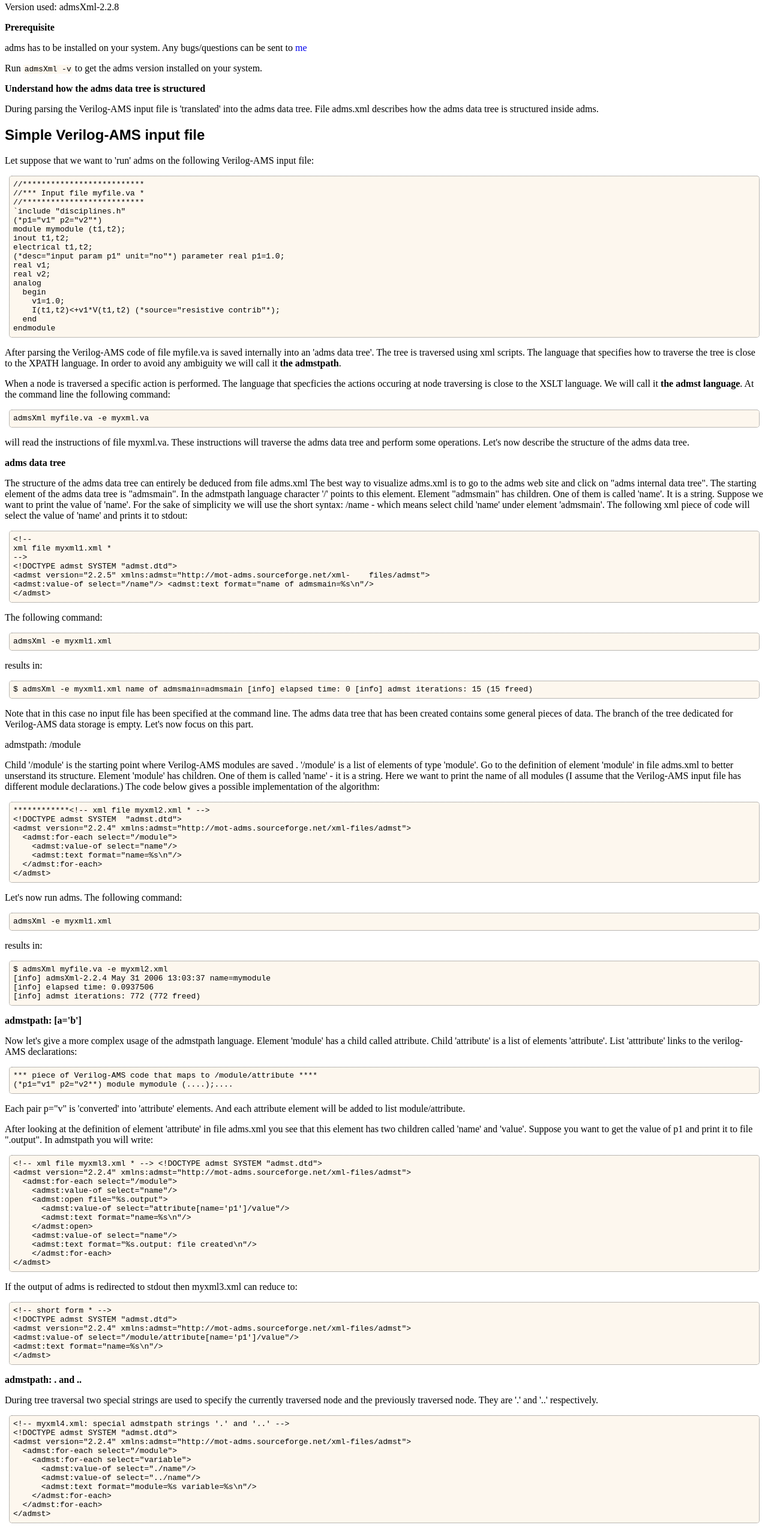
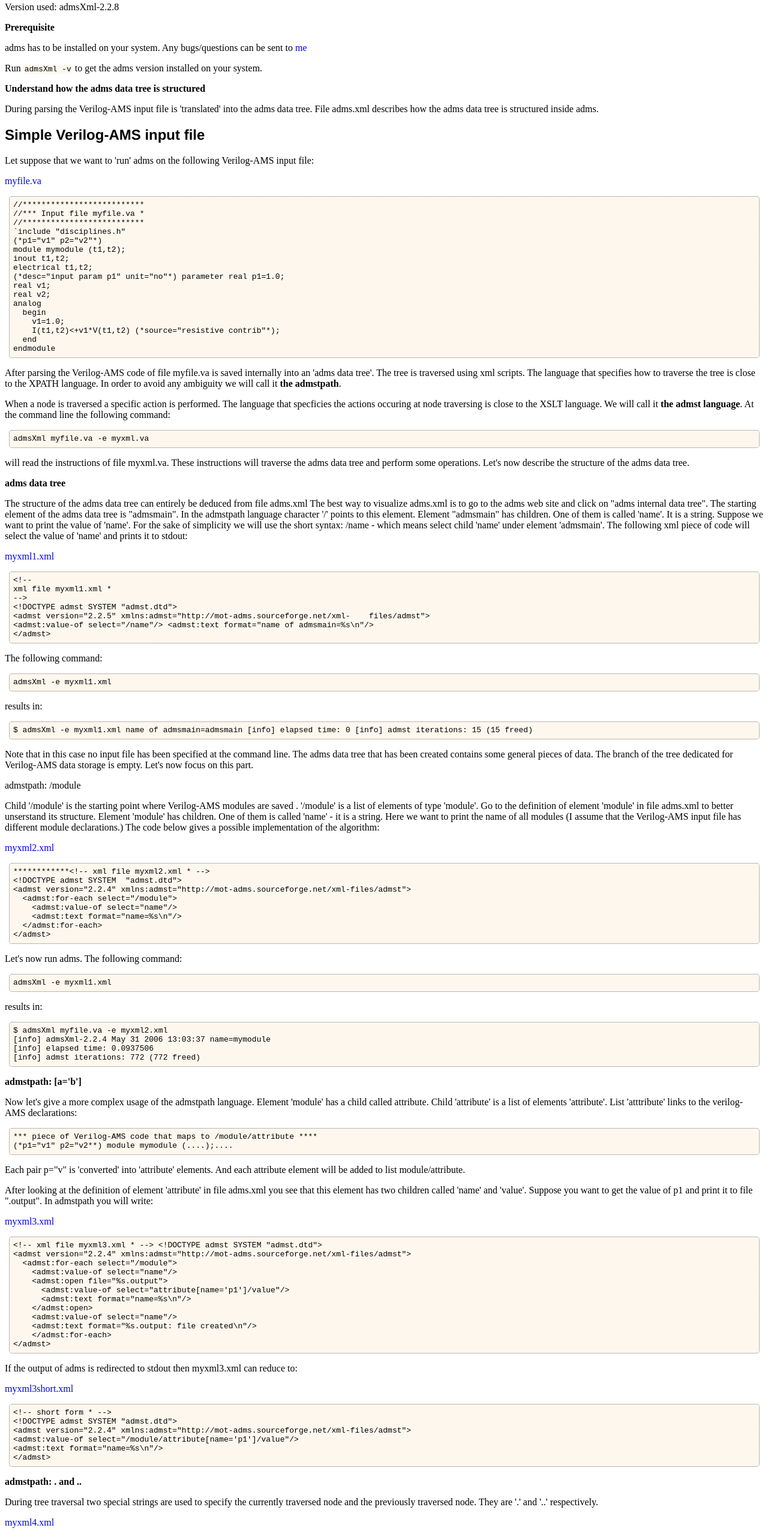
Before and after one commit to guitorri/adms.github.io, a plain HTML site: page Tutorials.html in a window 1280 px wide. Shown: the part 229-2782 px from the top of the page at 60% size. Drawn offline with Linux system fonts and the light colour scheme.

Commit message:
add link to tutorial xml files

```diff
--- a/Tutorials.html
+++ b/Tutorials.html
@@ -22,6 +22,7 @@
 <p>During parsing the Verilog-AMS input file is 'translated' into the adms data tree. File adms.xml describes how the adms data tree is structured inside adms.</p>
 <h2 id="simple-verilog-ams-input-file">Simple Verilog-AMS input file</h2>
 <p>Let suppose that we want to 'run' adms on the following Verilog-AMS input file:</p>
+<p><a href="tutorials/myfile.va">myfile.va</a></p>
 <pre><code>//**************************
 //*** Input file myfile.va *
 //**************************
@@ -45,6 +46,7 @@ endmodule</code></pre>
 <p>will read the instructions of file myxml.va. These instructions will traverse the adms data tree and perform some operations. Let's now describe the structure of the adms data tree.</p>
 <p><strong>adms data tree</strong></p>
 <p>The structure of the adms data tree can entirely be deduced from file adms.xml The best way to visualize adms.xml is to go to the adms web site and click on &quot;adms internal data tree&quot;. The starting element of the adms data tree is &quot;admsmain&quot;. In the admstpath language character '/' points to this element. Element &quot;admsmain&quot; has children. One of them is called 'name'. It is a string. Suppose we want to print the value of 'name'. For the sake of simplicity we will use the short syntax: /name - which means select child 'name' under element 'admsmain'. The following xml piece of code will select the value of 'name' and prints it to stdout:</p>
+<p><a href="tutorials/myxml1.xml">myxml1.xml</a></p>
 <pre><code>&lt;!--
 xml file myxml1.xml *
 --&gt;
@@ -59,6 +61,7 @@ xml file myxml1.xml *
 <p>Note that in this case no input file has been specified at the command line. The adms data tree that has been created contains some general pieces of data. The branch of the tree dedicated for Verilog-AMS data storage is empty. Let's now focus on this part.</p>
 <p>admstpath: /module</p>
 <p>Child '/module' is the starting point where Verilog-AMS modules are saved . '/module' is a list of elements of type 'module'. Go to the definition of element 'module' in file adms.xml to better unserstand its structure. Element 'module' has children. One of them is called 'name' - it is a string. Here we want to print the name of all modules (I assume that the Verilog-AMS input file has different module declarations.) The code below gives a possible implementation of the algorithm:</p>
+<p><a href="tutorials/myxml2.xml">myxml2.xml</a></p>
 <pre><code>************&lt;!-- xml file myxml2.xml * --&gt;
 &lt;!DOCTYPE admst SYSTEM  &quot;admst.dtd&quot;&gt;
 &lt;admst version=&quot;2.2.4&quot; xmlns:admst=&quot;http://mot-adms.sourceforge.net/xml-files/admst&quot;&gt;
@@ -80,6 +83,7 @@ xml file myxml1.xml *
 (*p1=&quot;v1&quot; p2=&quot;v2**) module mymodule (....);....</code></pre>
 <p>Each pair p=&quot;v&quot; is 'converted' into 'attribute' elements. And each attribute element will be added to list module/attribute.</p>
 <p>After looking at the definition of element 'attribute' in file adms.xml you see that this element has two children called 'name' and 'value'. Suppose you want to get the value of p1 and print it to file &quot;.output&quot;. In admstpath you will write:</p>
+<p><a href="tutorials/myxml3.xml">myxml3.xml</a></p>
 <pre><code>&lt;!-- xml file myxml3.xml * --&gt; &lt;!DOCTYPE admst SYSTEM &quot;admst.dtd&quot;&gt;
 &lt;admst version=&quot;2.2.4&quot; xmlns:admst=&quot;http://mot-adms.sourceforge.net/xml-files/admst&quot;&gt;
   &lt;admst:for-each select=&quot;/module&quot;&gt;
@@ -93,6 +97,7 @@ xml file myxml1.xml *
     &lt;/admst:for-each&gt;
 &lt;/admst&gt;</code></pre>
 <p>If the output of adms is redirected to stdout then myxml3.xml can reduce to:</p>
+<p><a href="tutorials/myxml3short.xml">myxml3short.xml</a></p>
 <pre><code>&lt;!-- short form * --&gt;
 &lt;!DOCTYPE admst SYSTEM &quot;admst.dtd&quot;&gt;
 &lt;admst version=&quot;2.2.4&quot; xmlns:admst=&quot;http://mot-adms.sourceforge.net/xml-files/admst&quot;&gt;
@@ -101,6 +106,7 @@ xml file myxml1.xml *
 &lt;/admst&gt;</code></pre>
 <p><strong>admstpath: . and ..</strong></p>
 <p>During tree traversal two special strings are used to specify the currently traversed node and the previously traversed node. They are '.' and '..' respectively.</p>
+<p><a href="tutorials/myxml4.xml">myxml4.xml</a></p>
 <pre><code>&lt;!-- myxml4.xml: special admstpath strings &#39;.&#39; and &#39;..&#39; --&gt;
 &lt;!DOCTYPE admst SYSTEM &quot;admst.dtd&quot;&gt;
 &lt;admst version=&quot;2.2.4&quot; xmlns:admst=&quot;http://mot-adms.sourceforge.net/xml-files/admst&quot;&gt;
@@ -124,6 +130,7 @@ module=mymodule variable=v2
 [info] admst iterations: 792 (792 freed)</code></pre>
 <p><strong>admstpath: global variables</strong></p>
 <p>Global variables are declared/set using the admst rule admst:variable. The declaration should occur just inside the <admst>...</admst> block. Values of variables are accessed using either <span class="math"><em>n</em><em>a</em><em>m</em><em>e</em> − <em>o</em><em>f</em> − <em>v</em><em>a</em><em>r</em><em>i</em><em>a</em><em>b</em><em>l</em><em>e</em><em>o</em><em>r</em></span>(name-of-variable). The syntax is:</p>
+<p><a href="tutorials/myxml5.xml">myxml5.xml</a></p>
 <pre><code>&lt;!-- xml file myxml5.xml using global variables --&gt;
 &lt;!DOCTYPE admst SYSTEM &quot;admst.dtd&quot;&gt;
 &lt;admst version=&quot;2.2.4&quot; xmlns:admst=&quot;http://mot-adms.sourceforge.net/xml-files/admst&quot;&gt;
@@ -140,6 +147,7 @@ module=mymodule variable=v2
 &lt;/admst&gt;</code></pre>
 <p><strong>admst:template</strong></p>
 <p>The admst language provides a mechanism to declare a sort of functions. Functions are actually named admst:template. Rule admst:template is used to declare new templates. And rule admst:apply-templates is used to call a given template. Using templates myxml5.xml can be rewritten as:</p>
+<p><a href="tutorials/myxml6.xml">myxml6.xml</a></p>
 <pre><code>&lt;!-- xml file myxml6.xml using global variables --&gt;
 &lt;!DOCTYPE admst SYSTEM &quot;admst.dtd&quot;&gt;
 &lt;admst version=&quot;2.2.4&quot; xmlns:admst=&quot;http://mot-adms.sourceforge.net/xml-files/admst&quot;&gt;
@@ -160,6 +168,7 @@ module=mymodule variable=v2
 <p><strong>Traversing analog code using admst:template and node '/module/analog'</strong></p>
 <p>Child '/module/analog' is the top sub-tree from which all the Verilog-AMS analog code is derived. For instance it is possible to re-create all equations of the source Verilog-AMS code by traversing the adms data tree starting from this node. Note that child 'code' of element 'analog' is special. Its type is '*' which means that it can by any kind of elements. Since the type of 'analog/code' is unknown we have to 'guess' its type before we can perform any operation on it.</p>
 <p>Type of each node of the tree is accessed using admstpath '/adms/datatypename'. The following xml code illustrates the concept of 'datatypename' and its application for recursive traversal of the adms data tree.</p>
+<p><a href="tutorials/myxml7.xml">myxml7.xml</a></p>
 <pre><code>&lt;!-- xml file myxml7.xml using global variables Subtree &#39;analog&#39; is traversed and the dataypename of each traversed node is printed out. --&gt;
 &lt;!DOCTYPE admst SYSTEM &quot;admst.dtd&quot;&gt;
 &lt;admst version=&quot;2.2.4&quot; xmlns:admst=&quot;http://mot-adms.sourceforge.net/xml-files/admst&quot;&gt;
```
Also changed, not shown: 1 other file.
